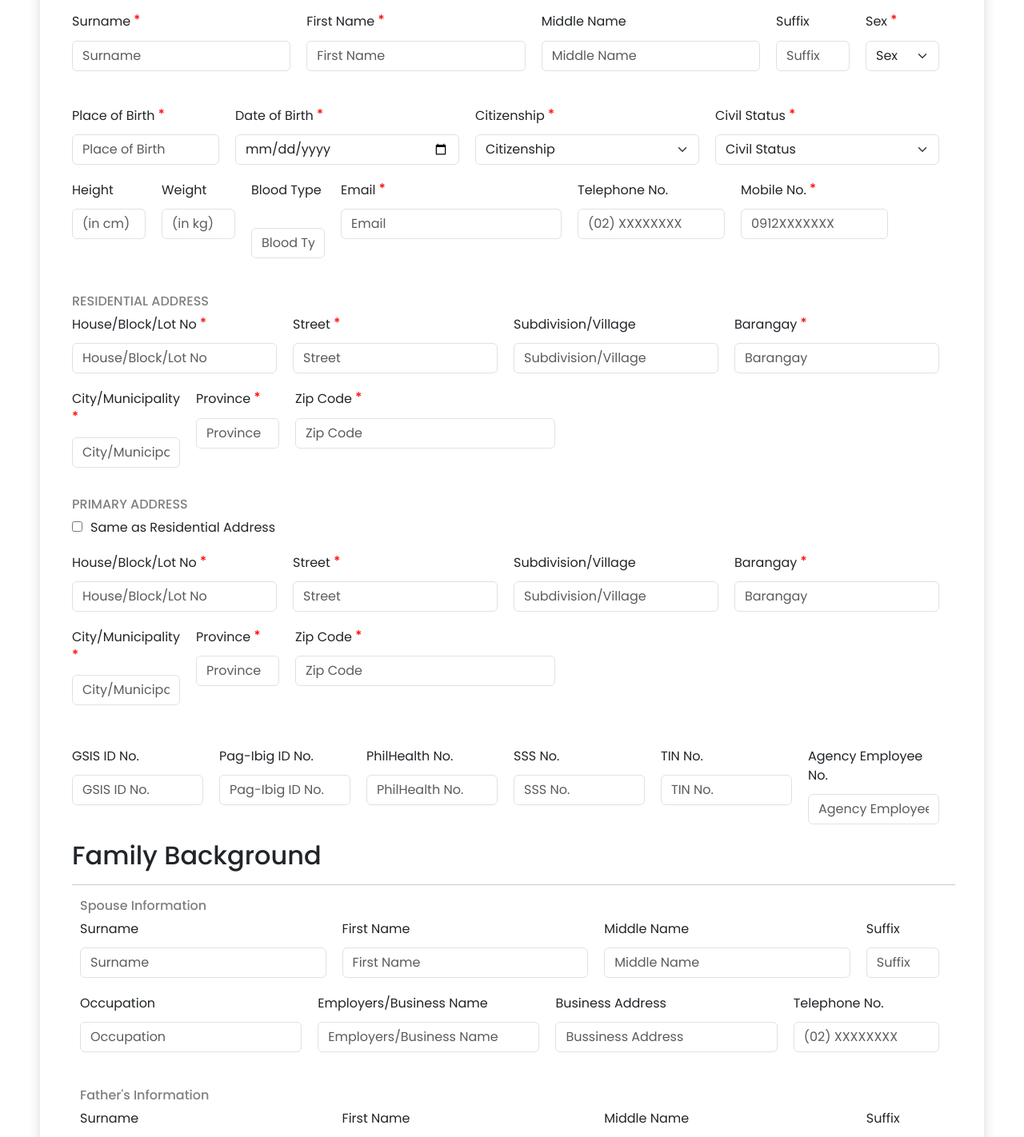
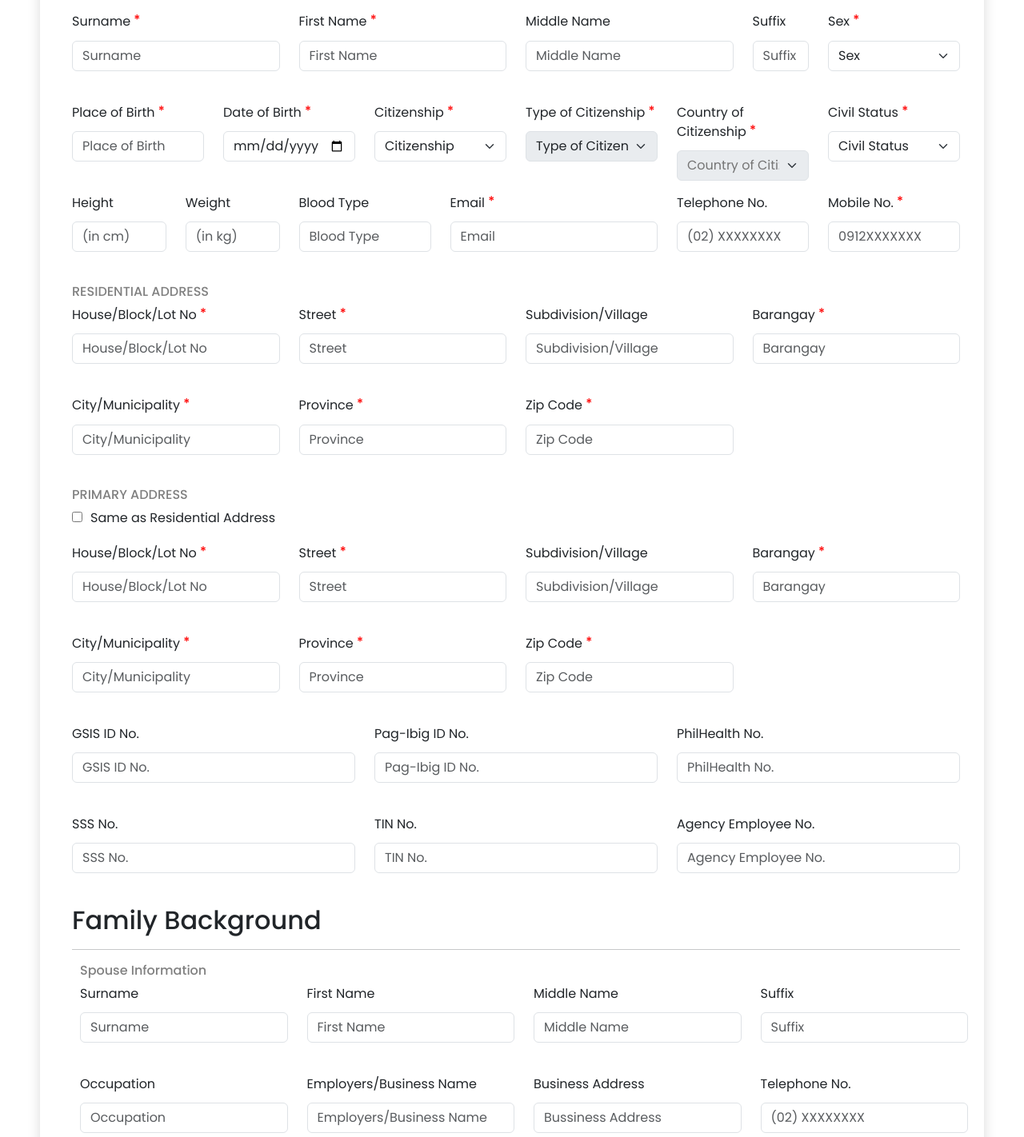
Before and after one commit to rurulmbrttgd/HRMS, a React (Vite) app in the folder frontend/: page /create-form in a window 1280 px wide. Shown: the part 520-1942 px from the top of the page at 80% size. Built offline with nearby package versions, Linux system fonts and the light colour scheme; no server answers.

Commit message:
fixed citizenship

```diff
--- a/frontend/src/components/PersonalInformation.jsx
+++ b/frontend/src/components/PersonalInformation.jsx
@@ -113,7 +113,6 @@ function PersonalInformation() {
 			.then((res) => {
 				// Handle a successful response, e.g., show a success message
 				console.log('Data sent successfully:', res.data);
-    setViewMode(true); // Switch to view mode after successful submission
 			})
 			.catch((err) => {
 				// Handle errors, e.g., display an error message
@@ -180,16 +179,16 @@ function PersonalInformation() {
 
 
 	return (
-		<div className='d-flex flex-column align-items-left pt-4 pb-4 first-row justify-content-start shadow mainContainer '>
+		<div className='d-flex flex-column align-items-left pt-4 shadow mainContainer '>
 			<div>
 				<h2>Personal Information</h2>
 				<hr />
 			</div>
-			<form className='row g-3 w-100' onSubmit={handleSubmit}>
+			<form className='w-100' onSubmit={handleSubmit}>
 				<div className='add-container'>
-					<div className='d-flex flex-rows align-items-left first-row pb-4 first-row justify-content-start'>
+					<div className='row mb-3'>
 						{/* Personal Information Fields */}
-						<div className='col details'>
+						<div className='col-md-3 mb-4'>
 							<label htmlFor='inputsurname' className='form-label'>
 								Surname <h6 className='tuldok'>*</h6>
 							</label>
@@ -204,13 +203,13 @@ function PersonalInformation() {
 								required
 							/>
 						</div>
-						<div className='col details'>
+						<div className='col-md-3 mb-4'>
 							<label htmlFor='inputfirstname' className='form-label'>
 								First Name <h6 className='tuldok'>*</h6>
 							</label>
 							<input
 								type='text'
-								className='form-control'
+								className='form-control mr-2'
 								id='inputfirstname'
 								placeholder='First Name'
 								autoComplete='off'
@@ -219,7 +218,7 @@ function PersonalInformation() {
 							//required
 							/>
 						</div>
-						<div className='col details'>
+						<div className='col-md-3 mb-4'>
 							<label htmlFor='inputmiddlename' className='form-label'>
 								Middle Name <h6 className='tuldok-white'>*</h6>
 							</label>
@@ -233,7 +232,7 @@ function PersonalInformation() {
 								value={data.middleName}
 							/>
 						</div>
-						<div className='col-1 details'>
+						<div className='col-md-1 mb-4'>
 							<label htmlFor='inputsuffix' className='form-label'>
 								Suffix <h6 className='tuldok-white'>*</h6>
 							</label>
@@ -247,7 +246,7 @@ function PersonalInformation() {
 								value={data.suffix}
 							/>
 						</div>
-						<div className='col-1 details'>
+						<div className='col-md-2 mb-4'>
 							<label htmlFor='inputsex' className='form-label'>
 								Sex <h6 className='tuldok'>*</h6>
 							</label>
@@ -267,8 +266,8 @@ function PersonalInformation() {
 						</div>
 					</div>
 
-					<div className='d-flex flex-rows align-items-center first-row justify-content-start'>
-						<div className='col-2 details'>
+					<div className='row mb-3'>
+						<div className='col-md-2 mb-4'>
 							<label htmlFor='inputplaceofbirth' className='form-label'>
 								Place of Birth <h6 className='tuldok'>*</h6>
 							</label>
@@ -283,7 +282,7 @@ function PersonalInformation() {
 							//required
 							/>
 						</div>
-						<div className='col details'>
+						<div className='col-md-2 mb-4'>
 							<label htmlFor='inputdateofbirth' className='form-label'>
 								Date of Birth <h6 className='tuldok'>*</h6>
 							</label>
@@ -298,7 +297,7 @@ function PersonalInformation() {
 							//required
 							/>
 						</div>
-						<div className='col details'>
+						<div className='col-md-2 mb-4'>
 							<label htmlFor='inputcitizenship' className='form-label'>
 								Citizenship <h6 className='tuldok'>*</h6>
 							</label>
@@ -316,15 +315,51 @@ function PersonalInformation() {
 								<option value='Dual Citizenship'>Dual Citizenship</option>
 							</select>
 						</div>
-
-						{/* Dual Citizenship Fields */}
-						{data.citizenship === 'Dual Citizenship' && (
-							<div className='row g-1'>
-								<div className='col details'>
+						<div className='col-md-2'>
 							<label htmlFor='inputcitizenshiptype' className='form-label'>
 								Type of Citizenship <h6 className='tuldok'>*</h6>
 							</label>
 							<select
+								id='inputcitizenshiptype'
+								className={`form-select ${data.citizenship !== 'Dual Citizenship' ? 'disabled' : ''}`}
+								onChange={(e) => handleInputChange(e, 'dualCitizenship', 'citizenshipType')}
+								value={data.dualCitizenship.citizenshipType}
+								disabled={data.citizenship !== 'Dual Citizenship'}
+							//required
+							>
+								<option value='' hidden>
+									Type of Citizenship
+								</option>
+								<option value='By Birth'>By Birth</option>
+								<option value='By Naturalization'>By Naturalization</option>
+							</select>
+						</div>
+						<div className='col-md-2'>
+							<label htmlFor='inputcitizenshipcountry' className='form-label'>
+								Country of Citizenship <h6 className='tuldok'>*</h6>
+							</label>
+							<input
+								type='text'
+								className={`form-select ${data.citizenship !== 'Dual Citizenship' ? 'disabled' : ''}`}
+								id='inputcitizenshipcountry'
+								placeholder='Country of Citizenship'
+								autoComplete='off'
+								onChange={(e) => handleInputChange(e, 'dualCitizenship', 'citizenshipCountry')}
+								value={data.dualCitizenship.citizenshipCountry}
+								disabled={data.citizenship !== 'Dual Citizenship'}
+							//required
+							/>
+						</div>
+
+						{/* Dual Citizenship Fields */}
+						{/* {data.citizenship === 'Filipino' && (
+							<div className='col'>
+								<div className='row'>
+									<div className='col mb-4'>
+										<label htmlFor='inputcitizenshiptype' className='form-label'>
+											Type of Citizenship <h6 className='tuldok'>*</h6>
+										</label>
+										<select disabled
 											id='inputcitizenshiptype'
 											className='form-select'
 											onChange={(e) => handleInputChange(e, 'dualCitizenship', 'citizenshipType')}
@@ -339,11 +374,11 @@ function PersonalInformation() {
 										</select>
 									</div>
 
-								<div className='col details'>
+									<div className='col mb-4'>
 										<label htmlFor='inputcitizenshipcountry' className='form-label'>
 											Country of Citizenship <h6 className='tuldok'>*</h6>
 										</label>
-									<input
+										<input disabled
 											type='text'
 											className='form-control'
 											id='inputcitizenshipcountry'
@@ -355,8 +390,10 @@ function PersonalInformation() {
 										/>
 									</div>
 								</div>
-						)}
-						<div className='col details'>
+
+							</div>
+						)} */}
+						<div className='col-md-2 mb-4'>
 							<label htmlFor='inputstatus' className='form-label'>
 								Civil Status <h6 className='tuldok'>*</h6>
 							</label>
@@ -378,8 +415,8 @@ function PersonalInformation() {
 						</div>
 					</div>
 
-					<div className='d-flex flex-rows align-items-left pb-4 first-row justify-content-start'>
-						<div className='col-1 details'>
+					<div className='row mb-3'>
+						<div className='col mb-4'>
 							<label htmlFor='inputheight' className='form-label'>
 								Height <h6 className='tuldok-white'>*</h6>
 							</label>
@@ -393,7 +430,7 @@ function PersonalInformation() {
 								value={data.height}
 							/>
 						</div>
-						<div className='col-1 details'>
+						<div className='col mb-4'>
 							<label htmlFor='inputweight' className='form-label'>
 								Weight <h6 className='tuldok-white'>*</h6>
 							</label>
@@ -407,7 +444,7 @@ function PersonalInformation() {
 								value={data.weight}
 							/>
 						</div>
-						<div className='col-1 details'>
+						<div className='col-md-2 mb-4'>
 							<label htmlFor='inputbloodtype' className='form-label'>
 								Blood Type <h6 className='tuldok-white'>*</h6>
 							</label>
@@ -421,7 +458,7 @@ function PersonalInformation() {
 								value={data.bloodType}
 							/>
 						</div>
-						<div className='col-3 details'>
+						<div className='col-md-3 mb-4'>
 							<label htmlFor='inputemail' className='form-label'>
 								Email <h6 className='tuldok'>*</h6>
 							</label>
@@ -436,7 +473,7 @@ function PersonalInformation() {
 							//required
 							/>
 						</div>
-						<div className='col-2 details'>
+						<div className='col-md-2 mb-4'>
 							<label htmlFor='inputtelephone' className='form-label'>
 								Telephone No. <h6 className='tuldok-white'>*</h6>
 							</label>
@@ -450,7 +487,7 @@ function PersonalInformation() {
 								value={data.telephoneNo}
 							/>
 						</div>
-						<div className='col-2 details'>
+						<div className='col-md-2 mb-4'>
 							<label htmlFor='inputmobile' className='form-label'>
 								Mobile No. <h6 className='tuldok'>*</h6>
 							</label>
@@ -469,8 +506,8 @@ function PersonalInformation() {
 
 					{/*Residential Address */}
 					<h6 className='address'>RESIDENTIAL ADDRESS</h6>
-					<div className='d-flex flex-rows align-items-left first-row justify-content-start'>
-						<div className='col details'>
+					<div className='row mb-3'>
+						<div className='col-md-3 mb-4'>
 							<label htmlFor='inputhouseNo' className='form-label'>
 								House/Block/Lot No <h6 className='tuldok'>*</h6>
 							</label>
@@ -485,7 +522,7 @@ function PersonalInformation() {
 							//required
 							/>
 						</div>
-						<div className='col details'>
+						<div className='col-md-3 mb-4'>
 							<label htmlFor='inputstreet' className='form-label'>
 								Street <h6 className='tuldok'>*</h6>
 							</label>
@@ -500,7 +537,7 @@ function PersonalInformation() {
 							//required
 							/>
 						</div>
-						<div className='col details'>
+						<div className='col-md-3 mb-4'>
 							<label htmlFor='inputsubdivision' className='form-label'>
 								Subdivision/Village <h6 className='tuldok-white'>*</h6>
 							</label>
@@ -514,7 +551,7 @@ function PersonalInformation() {
 								value={data.residentialAddress.subdivision}
 							/>
 						</div>
-						<div className='col details' id='barangay'>
+						<div className='col-md-3 mb-4' id='barangay'>
 							<label htmlFor='inputbarangay' className='form-label'>
 								Barangay <h6 className='tuldok'>*</h6>
 							</label>
@@ -531,8 +568,8 @@ function PersonalInformation() {
 						</div>
 					</div>
 
-					<div className='d-flex flex-rows align-items-left pb-2 first-row justify-content-start mb-2'>
-						<div className='col details' id='city'>
+					<div className='row mb-3'>
+						<div className='col-md-3 mb-4'>
 							<label htmlFor='inputcity' className='form-label'>
 								City/Municipality <h6 className='tuldok'>*</h6>
 							</label>
@@ -547,7 +584,7 @@ function PersonalInformation() {
 							//required
 							/>
 						</div>
-						<div className='col details' id='province'>
+						<div className='col-md-3 mb-4'>
 							<label htmlFor='inputprovince' className='form-label'>
 								Province <h6 className='tuldok'>*</h6>
 							</label>
@@ -562,8 +599,7 @@ function PersonalInformation() {
 							//required
 							/>
 						</div>
-						<div>
-							<div className='col details'>
+						<div className='col-md-3 mb-4'>
 							<label htmlFor='inputzip' className='form-label'>
 								Zip Code <h6 className='tuldok'>*</h6>
 							</label>
@@ -579,9 +615,6 @@ function PersonalInformation() {
 							/>
 						</div>
 					</div>
-						<div className='col-5 details'>
-						</div>
-					</div>
 
 					{/*Primary Address*/}
 					<h6 className='address'>PRIMARY ADDRESS</h6>
@@ -594,8 +627,8 @@ function PersonalInformation() {
 
 					{isDivVisible && (
 						<div>
-							<div className='d-flex flex-rows align-items-left first-row justify-content-start'>
-								<div className='col details'>
+							<div className='row mb-3'>
+								<div className='col-md-3 mb-4'>
 									<label htmlFor='inputhouseNo' className='form-label' >
 										House/Block/Lot No <h6 className='tuldok'>*</h6>
 									</label>
@@ -610,7 +643,7 @@ function PersonalInformation() {
 									//required
 									/>
 								</div>
-								<div className='col details'>
+								<div className='col-md-3 mb-4'>
 									<label htmlFor='inputstreet' className='form-label'>
 										Street <h6 className='tuldok'>*</h6>
 									</label>
@@ -625,7 +658,7 @@ function PersonalInformation() {
 									//required
 									/>
 								</div>
-								<div className='col details'>
+								<div className='col-md-3 mb-4'>
 									<label htmlFor='inputsubdivision' className='form-label'>
 										Subdivision/Village <h6 className='tuldok-white'>*</h6>
 									</label>
@@ -639,7 +672,7 @@ function PersonalInformation() {
 										value={data.permanentAddress.subdivision}
 									/>
 								</div>
-								<div className='col details' id='barangay'>
+								<div className='col-md-3 mb-4'>
 									<label htmlFor='inputbarangay' className='form-label'>
 										Barangay <h6 className='tuldok'>*</h6>
 									</label>
@@ -656,8 +689,8 @@ function PersonalInformation() {
 								</div>
 							</div>
 
-							<div className='d-flex flex-rows align-items-left first-row mb-3 justify-content-start'>
-								<div className='col details' id='city'>
+							<div className='row mb-3'>
+								<div className='col-md-3 mb-4'>
 									<label htmlFor='inputcity' className='form-label'>
 										City/Municipality <h6 className='tuldok'>*</h6>
 									</label>
@@ -672,7 +705,7 @@ function PersonalInformation() {
 									//required
 									/>
 								</div>
-								<div className='col details' id='province'>
+								<div className='col-md-3 mb-4'>
 									<label htmlFor='inputprovince' className='form-label'>
 										Province <h6 className='tuldok'>*</h6>
 									</label>
@@ -687,8 +720,7 @@ function PersonalInformation() {
 									//required
 									/>
 								</div>
-								<div>
-									<div className='col details'>
+								<div className='col-md-3 mb-4'>
 									<label htmlFor='inputzip' className='form-label'>
 										Zip Code <h6 className='tuldok'>*</h6>
 									</label>
@@ -704,16 +736,13 @@ function PersonalInformation() {
 									/>
 								</div>
 							</div>
-								<div className='col-5 details'>
-								</div>
-							</div>
 						</div>
 					)}
 
 
 					{/* IDs */}
-					< div className='d-flex flex-rows align-items-left pt-3 first-row justify-content-start'>
-						<div className='col details'>
+					< div className='row mb-3	'>
+						<div className='col-md-4 mb-4'>
 							<label htmlFor='inputgsis' className='form-label'>
 								GSIS ID No. <h6 className='tuldok-white'>*</h6>
 							</label>
@@ -727,7 +756,7 @@ function PersonalInformation() {
 								value={data.gsisIDNo}
 							/>
 						</div>
-						<div className='col details'>
+						<div className='col-md-4 mb-4'>
 							<label htmlFor='inputpagibig' className='form-label'>
 								Pag-Ibig ID No. <h6 className='tuldok-white'>*</h6>
 							</label>
@@ -741,7 +770,7 @@ function PersonalInformation() {
 								value={data.pagIbigIDNo}
 							/>
 						</div>
-						<div className='col details'>
+						<div className='col-md-4 mb-4'>
 							<label htmlFor='inputphilhealth' className='form-label'>
 								PhilHealth No. <h6 className='tuldok-white'>*</h6>
 							</label>
@@ -755,7 +784,9 @@ function PersonalInformation() {
 								value={data.philhealthNo}
 							/>
 						</div>
-						<div className='col details'>
+					</div>
+					<div className='row mb-3'>
+						<div className='col-md-4 mb-4'>
 							<label htmlFor='inputsss' className='form-label'>
 								SSS No. <h6 className='tuldok-white'>*</h6>
 							</label>
@@ -769,7 +800,7 @@ function PersonalInformation() {
 								value={data.sssNo}
 							/>
 						</div>
-						<div className='col details' id='status'>
+						<div className='col-md-4 mb-4'>
 							<label htmlFor='inputtin' className='form-label'>
 								TIN No. <h6 className='tuldok-white'>*</h6>
 							</label>
@@ -783,7 +814,7 @@ function PersonalInformation() {
 								value={data.tinNo}
 							/>
 						</div>
-						<div className='col details' id='status'>
+						<div className='col-md-4 mb-4'>
 							<label htmlFor='inputagency' className='form-label'>
 								Agency Employee No. <h6 className='tuldok-white'>*</h6>
 							</label>
@@ -799,7 +830,9 @@ function PersonalInformation() {
 						</div>
 					</div>
 
-					<div className='d-flex flex-column align-items-left pt-4 first-row justify-content-start'>
+
+
+					<div className='row mb-3'>
 						<div>
 							<h2>Family Background</h2>
 							<hr />
@@ -810,8 +843,8 @@ function PersonalInformation() {
 						<div className='add-container'>
 							{/*Spouse*/}
 							<h6 className='address'>Spouse Information</h6>
-							<div className='d-flex flex-rows align-items-left first-row justify-content-start'>
-								<div className='col details'>
+							<div className='row mb-3'>
+								<div className='col-md-3 mb-4'>
 									<label htmlFor='inputspouse-surname' className='form-label'>
 										Surname <h6 className='tuldok-white'>*</h6>
 									</label>
@@ -825,7 +858,7 @@ function PersonalInformation() {
 										value={data.spouse.surname}
 									/>
 								</div>
-								<div className='col details'>
+								<div className='col-md-3 mb-4'>
 									<label htmlFor='inputspouse-firstname' className='form-label'>
 										First Name <h6 className='tuldok-white'>*</h6>
 									</label>
@@ -839,7 +872,7 @@ function PersonalInformation() {
 										value={data.spouse.firstName}
 									/>
 								</div>
-								<div className='col details'>
+								<div className='col-md-3 mb-4'>
 									<label htmlFor='inputspouse-middlename' className='form-label'>
 										Middle Name <h6 className='tuldok-white'>*</h6>
 									</label>
@@ -853,7 +886,7 @@ function PersonalInformation() {
 										value={data.spouse.middleName}
 									/>
 								</div>
-								<div className='col-1 details'>
+								<div className='col-md-3 mb-4'>
 									<label htmlFor='inputspouse-suffix' className='form-label'>
 										Suffix <h6 className='tuldok-white'>*</h6>
 									</label>
@@ -869,8 +902,8 @@ function PersonalInformation() {
 								</div>
 							</div>
 
-							<div className='d-flex flex-rows align-items-left first-row pb-4 justify-content-start'>
-								<div className='col details'>
+							<div className='row mb-3'>
+								<div className='col-md-3 mb-4'>
 									<label htmlFor='inputspouse-occupation' className='form-label'>
 										Occupation <h6 className='tuldok-white'>*</h6>
 									</label>
@@ -884,7 +917,7 @@ function PersonalInformation() {
 										value={data.spouse.occupation}
 									/>
 								</div>
-								<div className='col details'>
+								<div className='col-md-3 mb-4'>
 									<label htmlFor='inputemployers' className='form-label'>
 										Employers/Business Name <h6 className='tuldok-white'>*</h6>
 									</label>
@@ -898,7 +931,7 @@ function PersonalInformation() {
 										value={data.spouse.employerName}
 									/>
 								</div>
-								<div className='col details'>
+								<div className='col-md-3 mb-4'>
 									<label htmlFor='inputbusaddress' className='form-label'>
 										Business Address <h6 className='tuldok-white'>*</h6>
 									</label>
@@ -912,7 +945,7 @@ function PersonalInformation() {
 										value={data.spouse.businessAddress}
 									/>
 								</div>
-								<div className='col-2 details'>
+								<div className='col-md-3 mb-4'>
 									<label htmlFor='inputspouse-telephone' className='form-label'>
 										Telephone No. <h6 className='tuldok-white'>*</h6>
 									</label>
@@ -930,8 +963,8 @@ function PersonalInformation() {
 
 							{/*Father*/}
 							<h6 className='address'>Father's Information</h6>
-							<div className='d-flex flex-rows align-items-left pb-4 first-row justify-content-start'>
-								<div className='col details'>
+							<div className='row mb-3'>
+								<div className='col-md-3 mb-4'>
 									<label htmlFor='inputfathersurname' className='form-label'>
 										Surname <h6 className='tuldok-white'>*</h6>
 									</label>
@@ -945,7 +978,7 @@ function PersonalInformation() {
 										value={data.father.surname}
 									/>
 								</div>
-								<div className='col details'>
+								<div className='col-md-3 mb-4'>
 									<label htmlFor='inputfatherfirstname' className='form-label'>
 										First Name <h6 className='tuldok-white'>*</h6>
 									</label>
@@ -959,7 +992,7 @@ function PersonalInformation() {
 										value={data.father.firstName}
 									/>
 								</div>
-								<div className='col details'>
+								<div className='col-md-3 mb-4'>
 									<label htmlFor='inputfathermiddlename' className='form-label'>
 										Middle Name <h6 className='tuldok-white'>*</h6>
 									</label>
@@ -973,7 +1006,7 @@ function PersonalInformation() {
 										value={data.father.middleName}
 									/>
 								</div>
-								<div className='col-1 details'>
+								<div className='col-md-2 mb-4'>
 									<label htmlFor='inputfathersuffix' className='form-label'>
 										Suffix <h6 className='tuldok-white'>*</h6>
 									</label>
@@ -991,8 +1024,8 @@ function PersonalInformation() {
 
 							{/*Mother*/}
 							<h6 className='address'>Mother's Maiden Name Information</h6>
-							<div className='d-flex flex-rows align-items-left pb-4 first-row justify-content-start'>
-								<div className='col details'>
+							<div className='row mb-3'>
+								<div className='col-md-3 mb-4'>
 									<label htmlFor='inputmothersurname' className='form-label'>
 										Surname <h6 className='tuldok-white'>*</h6>
 									</label>
@@ -1006,7 +1039,7 @@ function PersonalInformation() {
 										value={data.mother.surname}
 									/>
 								</div>
-								<div className='col details'>
+								<div className='col-md-3 mb-4'>
 									<label htmlFor='inputmotherfirstname' className='form-label'>
 										First Name <h6 className='tuldok-white'>*</h6>
 									</label>
@@ -1020,7 +1053,7 @@ function PersonalInformation() {
 										value={data.mother.firstName}
 									/>
 								</div>
-								<div className='col details'>
+								<div className='col-md-3 mb-4'>
 									<label htmlFor='inputmothermiddlename' className='form-label'>
 										Middle Name <h6 className='tuldok-white'>*</h6>
 									</label>
@@ -1034,8 +1067,6 @@ function PersonalInformation() {
 										value={data.mother.middleName}
 									/>
 								</div>
-								<div className='col-1 details'>
-								</div>
 							</div>
 
 							<div>
@@ -1043,8 +1074,8 @@ function PersonalInformation() {
 								<h6 className='children-info'>Children's Information</h6>
 								{childrenData.map((child, index) => (
 									<div key={index}>
-										<div className='d-flex flex-rows align-items-left pb-4 first-row justify-content-start'>
-											<div className='col details'>
+										<div className='row mb-3'>
+											<div className='col-md-6 mb-4'>
 												<label htmlFor={`childName${index}`} className='form-label'>
 													Name of Children {index + 1} <h6 className='tuldok-white'>*</h6>
 												</label>
@@ -1060,7 +1091,7 @@ function PersonalInformation() {
 													}
 												/>
 											</div>
-											<div className='col-3 details'>
+											<div className='col-md-3 mb-4'>
 												<label htmlFor={`childDOB${index}`} className='form-label'>
 													Date of Birth <h6 className='tuldok-white'>*</h6>
 												</label>
@@ -1075,7 +1106,7 @@ function PersonalInformation() {
 													}
 												/>
 											</div>
-											<div className='col-1 details'>
+											<div className='col align-self-center mt-2'>
 												{index > 0 && ( // Allow removing only if there's more than one child
 													<button
 														className='btn btn-danger'
```
Lines whose indentation alone changed are shown as unchanged.
